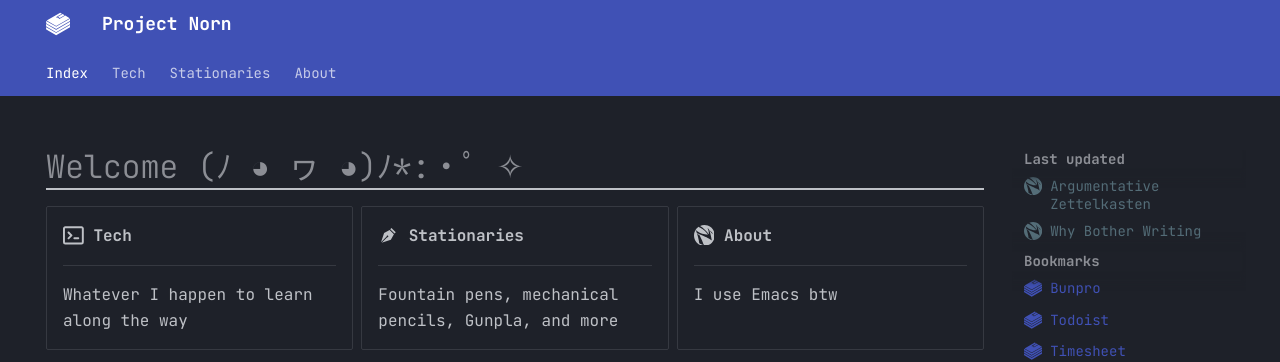
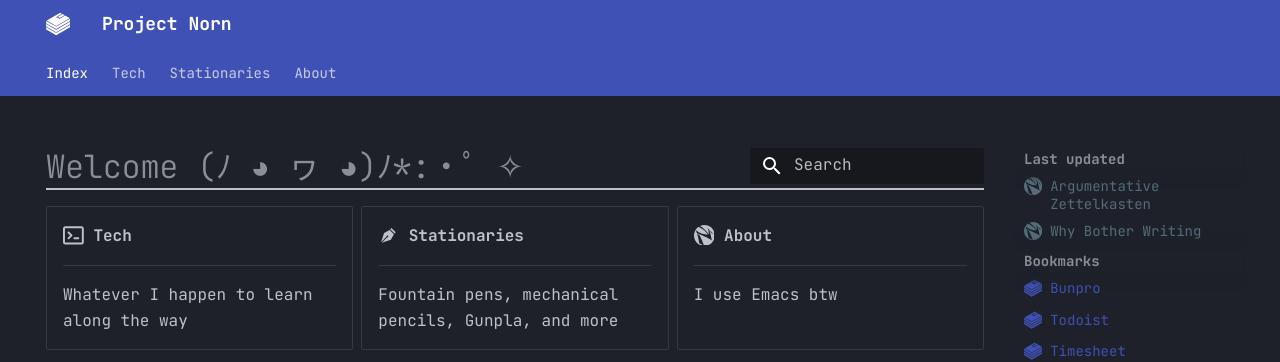
Before and after one commit to Serralq/Project-Norn, an MkDocs documentation site: the page built from docs/index.md, in a window 1280 px wide. Shown: the top 362 px of the page. Built offline with MkDocs 1.6.1 and Material for MkDocs 9.7.7, drawn with Linux system fonts in a browser that asks for light colours; plug-ins that fetch from the network failed and are left out.

Commit message:
Add google search, to see not search suggestions

```diff
--- a/docs/index.md
+++ b/docs/index.md
@@ -5,7 +5,19 @@ hide:
 template:
   unique/index.html
 ---
-# Welcome (ﾉ ◕ ヮ ◕)ﾉ*:・ﾟ ✧
+<!-- from the mkdoc's search bar -->
+<h1 id="welcome">Welcome (ﾉ ◕ ヮ ◕)ﾉ*:・ﾟ ✧<a class="headerlink" href="#welcome" title="Permanent link">#</a>
+<div class="md-search__inner" role="search">
+<form class="md-search__form" name="search" action="http://www.google.com/search" method="get">
+<input type="text" name="q" style="top:-10px" type="text" class="md-search__input" name="query" aria-label="Search" placeholder="Search" autocapitalize="off" autocorrect="off" autocomplete="off" spellcheck="false" data-md-component="search-query" required="">
+<label class="md-search__icon md-icon" for="__search">
+<svg xmlns="http://www.w3.org/2000/svg" viewBox="0 0 24 24">
+<path d="M9.5 3A6.5 6.5 0 0 1 16 9.5c0 1.61-.59 3.09-1.56 4.23l.27.27h.79l5 5-1.5 1.5-5-5v-.79l-.27-.27A6.52 6.52 0 0 1 9.5 16 6.5 6.5 0 0 1 3 9.5 6.5 6.5 0 0 1 9.5 3m0 2C7 5 5 7 5 9.5S7 14 9.5 14 14 12 14 9.5 12 5 9.5 5"></path></svg>
+<svg xmlns="http://www.w3.org/2000/svg" viewBox="0 0 24 24">
+<path d="M20 11v2H8l5.5 5.5-1.42 1.42L4.16 12l7.92-7.92L13.5 5.5 8 11z"></path></svg> </label>
+ </form>
+ </div>
+</h1>
 <div class="grid grid-smaller">
   <a href="tech/index.html" class="card card-link deep-purple">
 <span class="twemoji"><svg xmlns="http://www.w3.org/2000/svg" viewBox="0 0 16 16"><path d="M0 2.75C0 1.784.784 1 1.75 1h12.5c.966 0 1.75.784 1.75 1.75v10.5A1.75 1.75 0 0 1 14.25 15H1.75A1.75 1.75 0 0 1 0 13.25Zm1.75-.25a.25.25 0 0 0-.25.25v10.5c0 .138.112.25.25.25h12.5a.25.25 0 0 0 .25-.25V2.75a.25.25 0 0 0-.25-.25ZM7.25 8a.749.749 0 0 1-.22.53l-2.25 2.25a.749.749 0 0 1-1.275-.326.749.749 0 0 1 .215-.734L5.44 8 3.72 6.28a.749.749 0 0 1 .326-1.275.749.749 0 0 1 .734.215l2.25 2.25c.141.14.22.331.22.53Zm1.5 1.5h3a.75.75 0 0 1 0 1.5h-3a.75.75 0 0 1 0-1.5Z"></path></svg></span>
```
